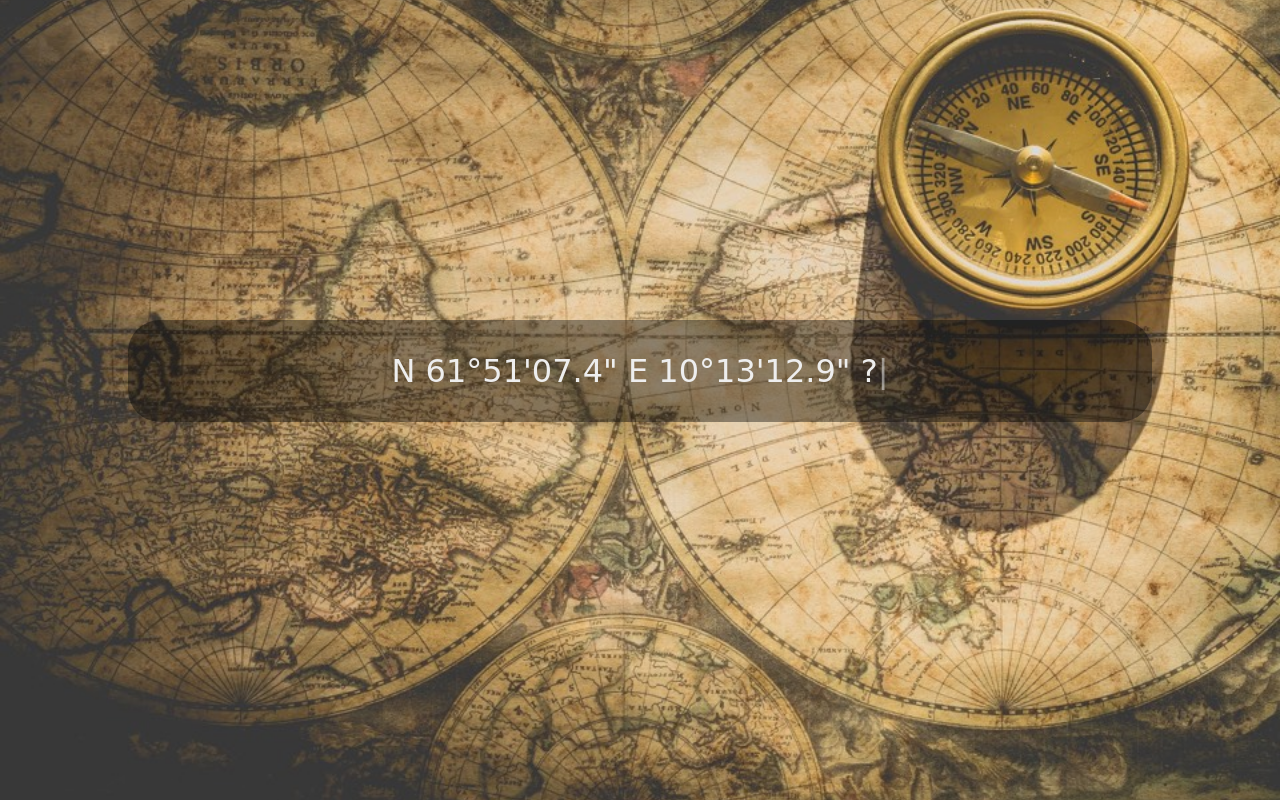
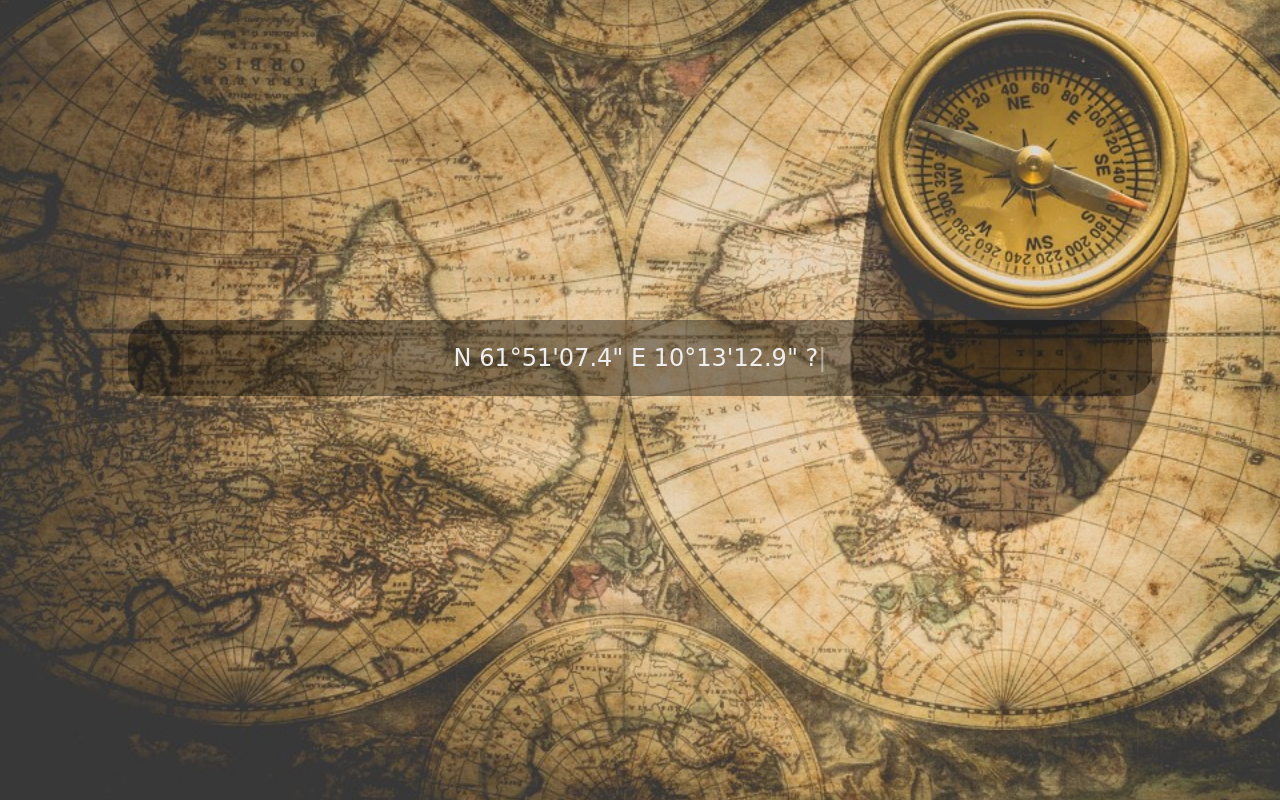
Before and after one commit to fgutmann/mar-18, a plain HTML site: page index.html in a window 1280 px wide. Drawn offline with Linux system fonts and the light colour scheme; a web font is replaced by a local one.

Commit message:
Use px value for font

```diff
--- a/index.html
+++ b/index.html
@@ -26,16 +26,18 @@
 				border-radius:1em;
 				background:rgba(0,0,0,0.4);
 				color:#EEE;
-				font-size:24pt;
+				font-size:24px;
 				text-align:center;
 				font-family: 'Sedgwick Ave Display', cursive;
 			}
 
+			/*
 			@media only screen and (max-device-width : 480px) {
 				.text {
-					font-swize:34pt;
+					font-size:30px;
 				}
 			}
+			*/
 
 			/* cursor blinking */
 			.typed-cursor {
```
